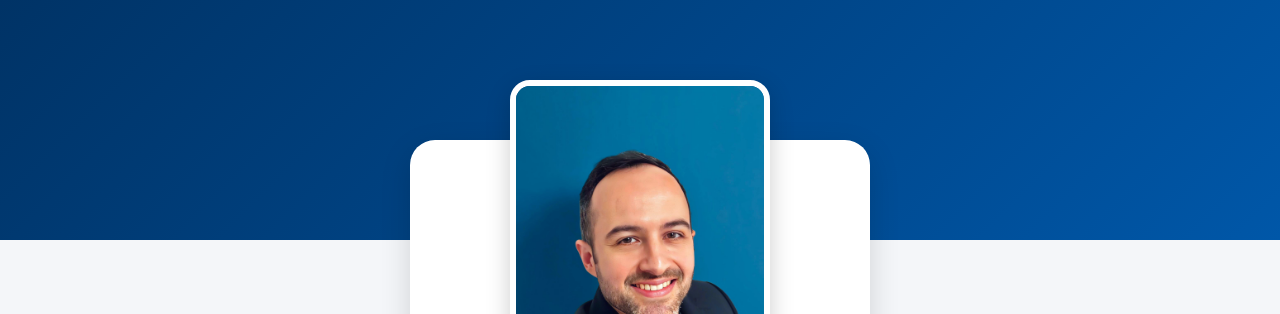
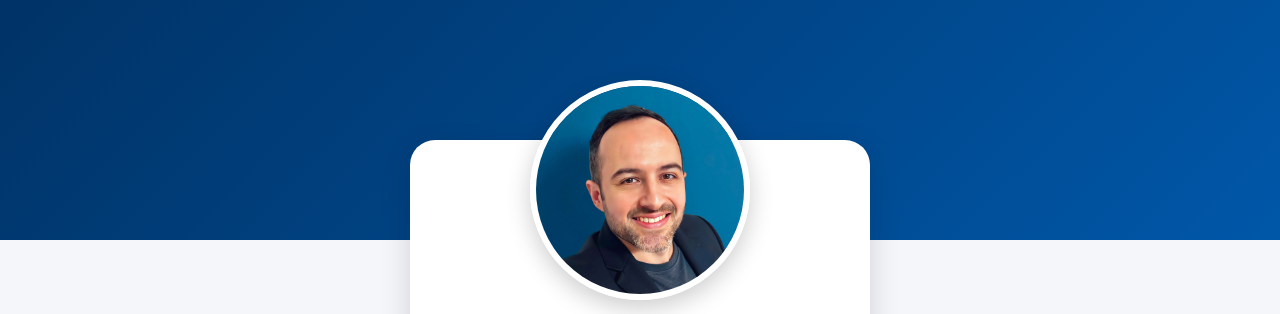
Before and after one commit to vitorgerloff-cloud/cartao-vitor, a plain HTML site: page index.html in a window 1280 px wide. Shown: the top 314 px of the page. Drawn offline with Linux system fonts and the light colour scheme.

Commit message:
Update index.html

```diff
--- a/index.html
+++ b/index.html
@@ -35,6 +35,7 @@ body{
 .card{
     background:white;
     border-radius:25px;
+    overflow:visible;
     box-shadow:0 10px 30px rgba(0,0,0,.15);
 }
 
@@ -45,10 +46,11 @@ body{
 }
 
 .profile img.photo{
-    width:260px;
-    max-width:90%;
-    height:auto;
-    border-radius:20px;
+    width:220px;
+    height:220px;
+    border-radius:50%;
+    object-fit:cover;
+    object-position:center center;
     border:6px solid white;
     margin-top:-80px;
     box-shadow:0 8px 25px rgba(0,0,0,.2);
```
